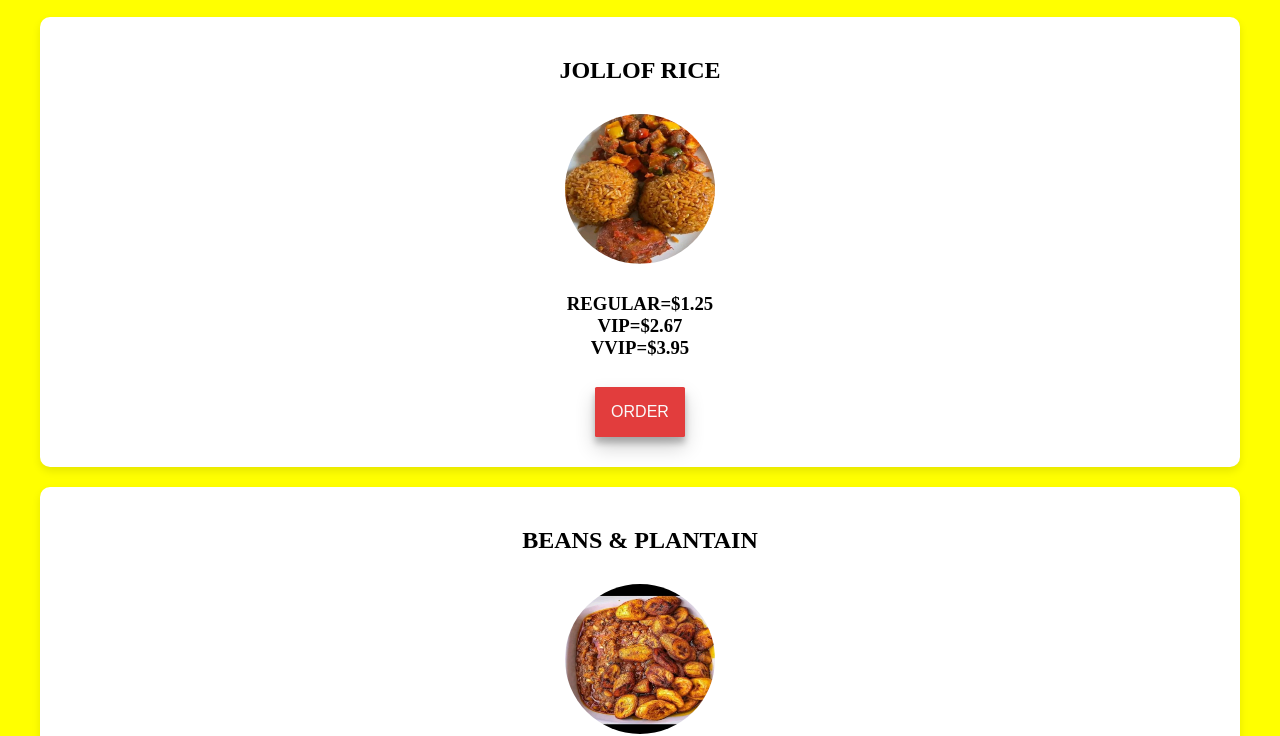
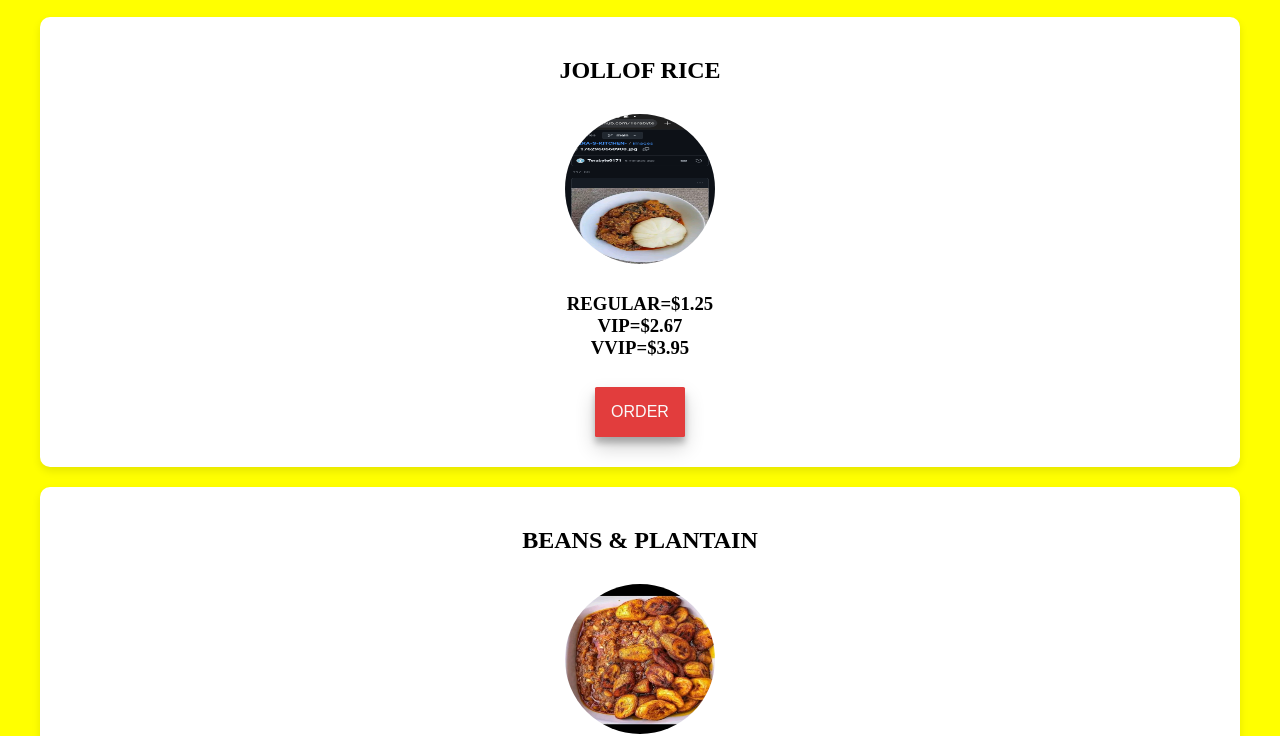
Before and after one commit to Terabyte0171/TERA-S-KITCHEN-, a plain HTML site: page index.html in a window 1280 px wide. Shown: the part 80-816 px from the top of the page. Drawn offline with Linux system fonts and the light colour scheme.

Commit message:
index.html

```diff
--- a/index.html
+++ b/index.html
@@ -106,7 +106,7 @@
   <!-- JOLLOF RICE -->
   <div class="food-card">
     <h2>JOLLOF RICE</h2>
-<img src="/TERA-S-KITCHEN-/images/1762951776625.jpg" alt="Jollof Rice">
+<img src="images/Screenshot_20251113-004145.png" alt="Jollof Rice">
     <div class="price">
       <h3>REGULAR=$1.25<br>VIP=$2.67<br>VVIP=$3.95</h3>
     </div>
```
